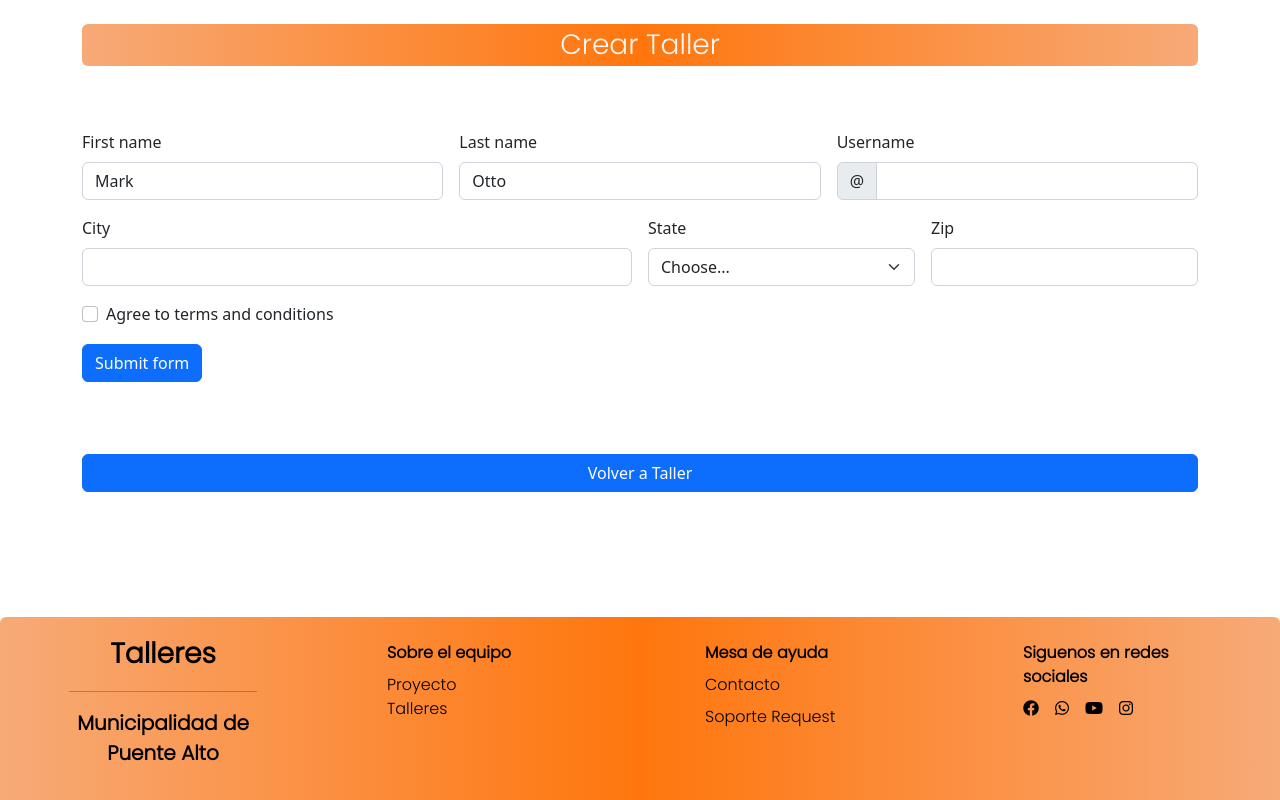
After one commit to camixcode/TalleresMunicipales, a Django app: page /crearTaller in a window 1280 px wide. The commit adds this page. Run offline with Django 4.2, Linux system fonts and the light colour scheme.

Commit message:
Crear Taller

```diff
--- a/TestDjango/core/static/core/css/Navbar.css
+++ b/TestDjango/core/static/core/css/Navbar.css
@@ -1,4 +1,3 @@
 .btn:hover {
-
     background-color: azure;
 }
--- a/TestDjango/core/templates/Navbar.html
+++ b/TestDjango/core/templates/Navbar.html
@@ -6,7 +6,6 @@
 <link rel="stylesheet" href="https://cdnjs.cloudflare.com/ajax/libs/font-awesome/6.2.0/css/all.min.css"
     integrity="sha512-xh6O/CkQoPOWDdYTDqeRdPCVd1SpvCA9XXcUnZS2FmJNp1coAFzvtCN9BmamE+4aHK8yyUHUSCcJHgXloTyT2A=="
     crossorigin="anonymous" referrerpolicy="no-referrer" />
-
 <link rel="stylesheet" href="{% static 'core/css/Navbar.css'%}">
 
 
--- /dev/null
+++ b/TestDjango/core/templates/core/crear_Taller.html
@@ -0,0 +1,112 @@
+<!DOCTYPE html>
+<html lang="en">
+{% load static %}
+
+<head>
+  <meta charset="UTF-8">
+  <meta http-equiv="X-UA-Compatible" content="IE=edge">
+  <meta name="viewport" content="width=device-width, initial-scale=1.0">
+  <title>Creacion de Taller</title>
+  <!-- CSS -->
+  <link href="https://fonts.googleapis.com/css2?family=Poppins:wght@300&display=swap" rel="stylesheet">
+  <link href="https://cdn.jsdelivr.net/npm/bootstrap@5.2.2/dist/css/bootstrap.min.css" rel="stylesheet"
+    integrity="sha384-Zenh87qX5JnK2Jl0vWa8Ck2rdkQ2Bzep5IDxbcnCeuOxjzrPF/et3URy9Bv1WTRi" crossorigin="anonymous">
+  <link rel="stylesheet" href="https://cdnjs.cloudflare.com/ajax/libs/font-awesome/6.2.0/css/all.min.css"
+    integrity="sha512-xh6O/CkQoPOWDdYTDqeRdPCVd1SpvCA9XXcUnZS2FmJNp1coAFzvtCN9BmamE+4aHK8yyUHUSCcJHgXloTyT2A=="
+    crossorigin="anonymous" referrerpolicy="no-referrer" />
+</head>
+
+<body>
+  <!-- TITULO -->
+  <div class="container my-4">
+    <div class=" rounded container-fluid  text-black pd-2" style="font-family: 'Poppins', sans-serif;
+    background: #e4321a;
+    background: linear-gradient(to right, #f7aa77, #ff760d, #f7aa77); ">
+      <p class="text-md-center text-light fs-3">Crear Taller</p>
+    </div>
+  </div>
+  <!-- FIN TITULO -->
+
+<!-- FORMULARIO -->
+  <div class="container my-4">
+    <div class="row">
+      <div class="col-sm-12 col-md-12 col-lg-12 col-xl-12">
+        <form class="row g-3 needs-validation" novalidate>
+          <div class="col-md-4">
+            <label for="validationCustom01" class="form-label">First name</label>
+            <input type="text" class="form-control" id="validationCustom01" value="Mark" required>
+            <div class="valid-feedback">
+              Looks good!
+            </div>
+          </div>
+          <div class="col-md-4">
+            <label for="validationCustom02" class="form-label">Last name</label>
+            <input type="text" class="form-control" id="validationCustom02" value="Otto" required>
+            <div class="valid-feedback">
+              Looks good!
+            </div>
+          </div>
+          <div class="col-md-4">
+            <label for="validationCustomUsername" class="form-label">Username</label>
+            <div class="input-group has-validation">
+              <span class="input-group-text" id="inputGroupPrepend">@</span>
+              <input type="text" class="form-control" id="validationCustomUsername" aria-describedby="inputGroupPrepend"
+                required>
+              <div class="invalid-feedback">
+                Please choose a username.
+              </div>
+            </div>
+          </div>
+          <div class="col-md-6">
+            <label for="validationCustom03" class="form-label">City</label>
+            <input type="text" class="form-control" id="validationCustom03" required>
+            <div class="invalid-feedback">
+              Please provide a valid city.
+            </div>
+          </div>
+          <div class="col-md-3">
+            <label for="validationCustom04" class="form-label">State</label>
+            <select class="form-select" id="validationCustom04" required>
+              <option selected disabled value="">Choose...</option>
+              <option>...</option>
+            </select>
+            <div class="invalid-feedback">
+              Please select a valid state.
+            </div>
+          </div>
+          <div class="col-md-3">
+            <label for="validationCustom05" class="form-label">Zip</label>
+            <input type="text" class="form-control" id="validationCustom05" required>
+            <div class="invalid-feedback">
+              Please provide a valid zip.
+            </div>
+          </div>
+          <div class="col-12">
+            <div class="form-check">
+              <input class="form-check-input" type="checkbox" value="" id="invalidCheck" required>
+              <label class="form-check-label" for="invalidCheck">
+                Agree to terms and conditions
+              </label>
+              <div class="invalid-feedback">
+                You must agree before submitting.
+              </div>
+            </div>
+          </div>
+          <div class="col-12">
+            <button class="btn btn-primary" type="submit">Submit form</button>
+          </div>
+        </form>
+<br><br><br>
+        <div class="d-grid gap-2">
+          <a href="{%url 'Admin_General'%}" class="btn btn-primary" role="button" data-bs-toggle="button" aria-pressed="true">Volver a Taller</a>
+        </div>
+</body>
+</div>
+</div>
+</div>
+<!-- FIN FORMULARIO -->
+<!-- Footer -->
+{% include 'Footer.html'%}
+<!-- Footer FIN-->
+
+</html>
--- a/TestDjango/core/urls.py
+++ b/TestDjango/core/urls.py
@@ -1,5 +1,5 @@
 from django.urls import path
-from.views import Admin_General, Admin_Taller, home, Form_Inscripcion_Taller, Form_Instructor_Taller,Ins_Taller,Form_Evaluacion
+from.views import Admin_General, Admin_Taller, crear_Taller, home, Form_Inscripcion_Taller, Form_Instructor_Taller,Ins_Taller,Form_Evaluacion
 
 urlpatterns = [
     path('', home, name="home"),
@@ -8,5 +8,6 @@ urlpatterns = [
     path('PostularTaller/',Ins_Taller, name="Ins_Taller"),
     path('AdministradorTaller/',Admin_Taller, name="Admin_Taller"),
     path('Form_Evaluacion/',Form_Evaluacion, name="Form_Evaluacion"),
-    path('AdministardorGeneral', Admin_General,name="Admin_General")
+    path('AdministardorGeneral', Admin_General,name="Admin_General"),
+    path('crearTaller', crear_Taller,name="crear_Taller")
 ]
--- a/TestDjango/core/views.py
+++ b/TestDjango/core/views.py
@@ -21,3 +21,6 @@ def Form_Evaluacion (request):
 
 def Admin_General (request):
     return render (request, 'core/Admin_General.html')
+
+def crear_Taller (request):
+    return render (request, 'core/crear_Taller.html')
```
Also changed, not shown: TestDjango/core/static/core/css/DataTable.css (+6 -2 lines), TestDjango/core/static/core/js/DataTable.js (+6 -1 lines), TestDjango/core/templates/core/Admin_General.html (+15 -25 lines).
